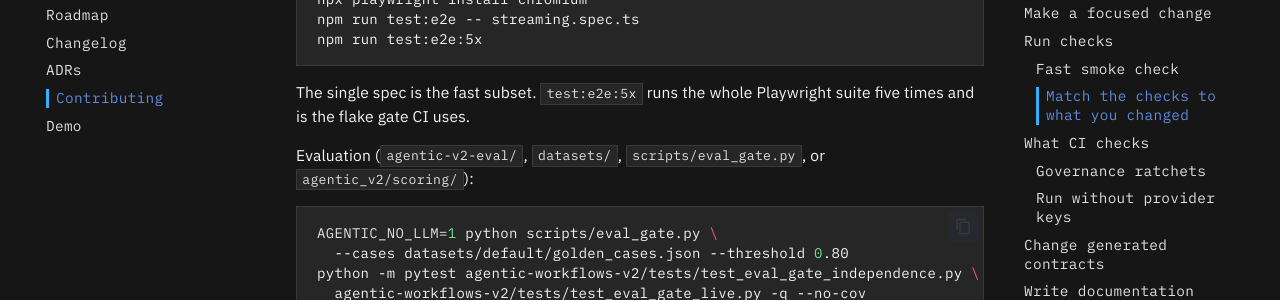
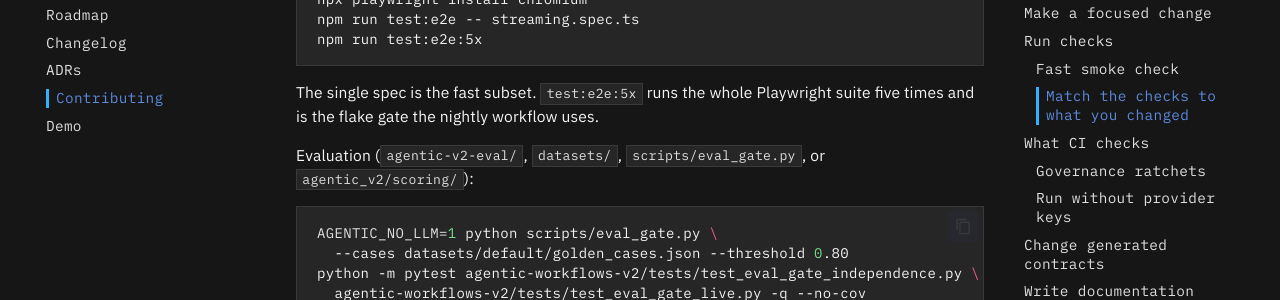
Before and after one commit to tafreeman/agentic-runtime-platform, an MkDocs documentation site: the page built from docs/CONTRIBUTING.md, in a window 1280 px wide and 900 px high, scrolled down 5159 px. Shown: the part 178-478 px from the top of the window. Built offline with MkDocs 1.6.1 and Material for MkDocs 9.7.7, drawn with Linux system fonts in a browser that asks for light colours; comment, search, counter and statistics services are not loaded.

````diff
--- a/docs/CONTRIBUTING.md
+++ b/docs/CONTRIBUTING.md
@@ -244,7 +244,7 @@ npm run test:e2e:5x
 ```
 
 The single spec is the fast subset. `test:e2e:5x` runs the whole Playwright
-suite five times and is the flake gate CI uses.
+suite five times and is the flake gate the nightly workflow uses.
 
 Evaluation (`agentic-v2-eval/`, `datasets/`, `scripts/eval_gate.py`, or
 `agentic_v2/scoring/`):
````
Also changed, not shown: .claude/rules/ci.md (+2 -2 lines), CONTRIBUTING.md (+2 -2 lines), .github/PULL_REQUEST_TEMPLATE.md, 1 other file.
